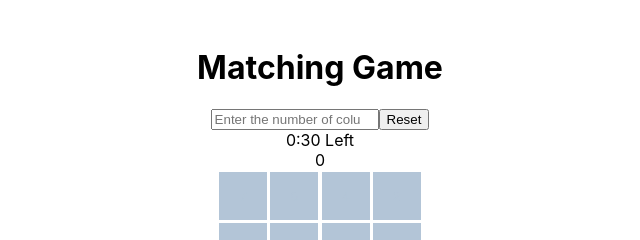
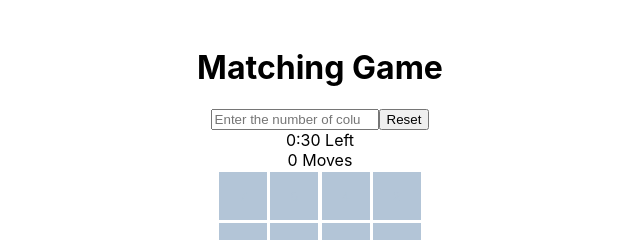
Before and after one commit to scall12/matching-game-react, a React (Create React App) app: page / in a window 1280 px wide. Shown: the top 240 px of the page, without its empty margins (320-960 px from the left). Built offline with nearby package versions, Linux system fonts and the light colour scheme.

Commit message:
Add the word moves to the moves counter display

```diff
--- a/src/components/Move.jsx
+++ b/src/components/Move.jsx
@@ -1,7 +1,7 @@
 import React from 'react';
 
 const Move = (props) => {
-  return <div>{props.moves}</div>;
+  return <div>{props.moves} Moves</div>;
 };
 
 export default Move;
```
